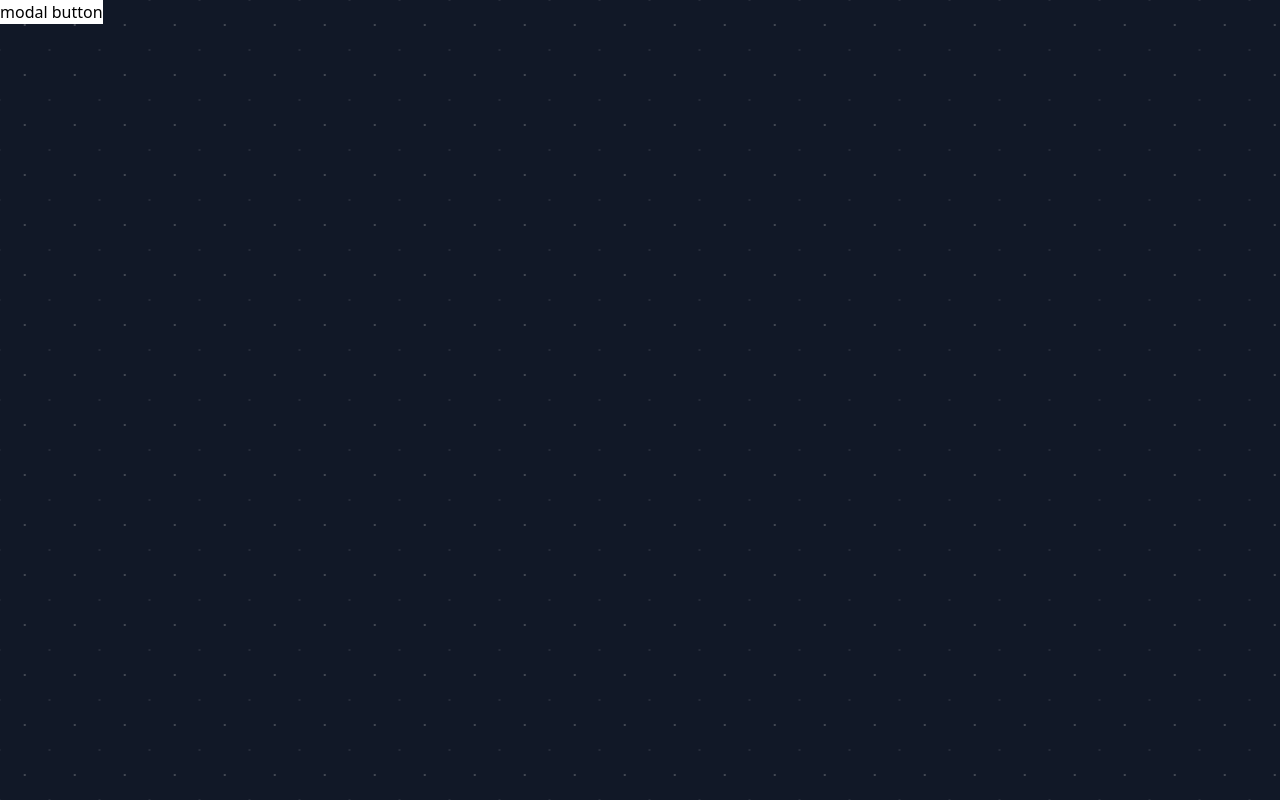
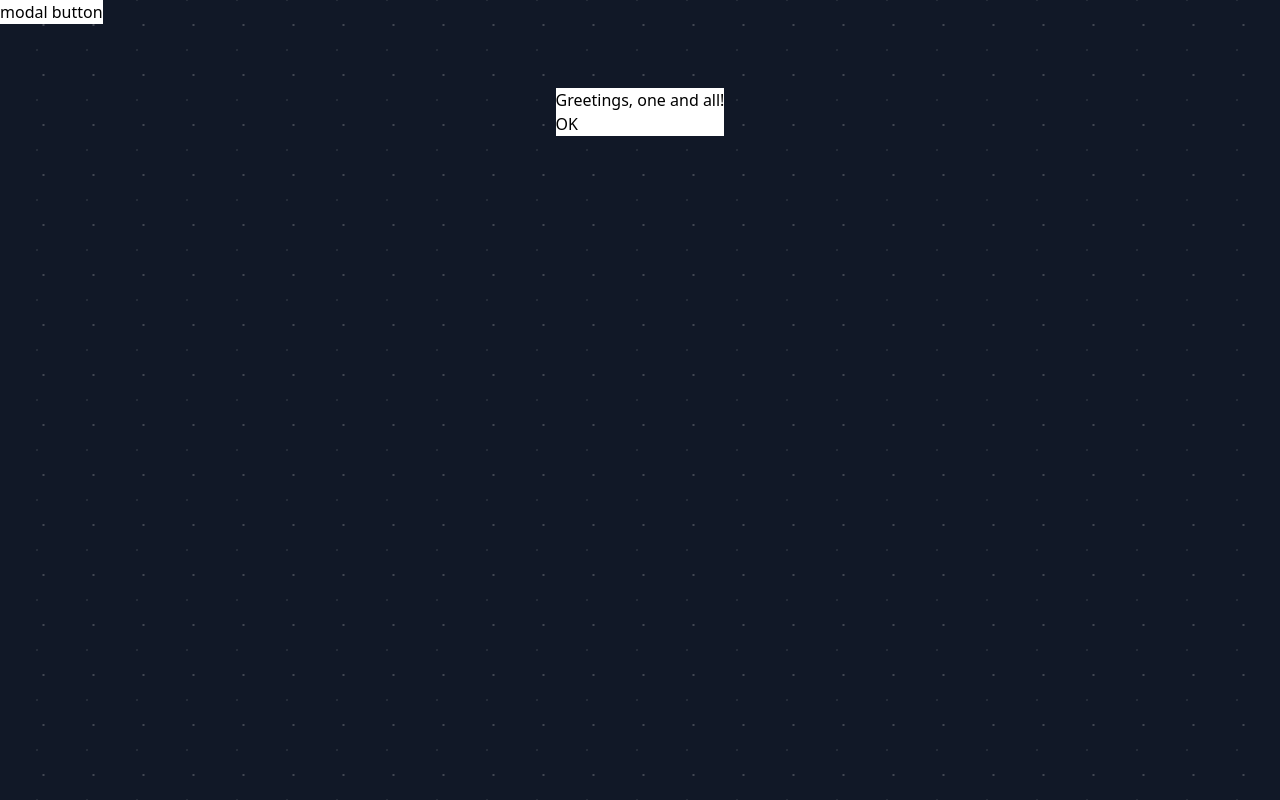
Before and after one commit to MatejMedvescek755/my-app, a React (Vite) app: page / in a window 1280 px wide. Built offline with nearby package versions, Linux system fonts and the light colour scheme.

Commit message:
fixed display error on modal

```diff
--- a/src/app/app.tsx
+++ b/src/app/app.tsx
@@ -1,19 +1,3 @@
-import Logos from "components/atoms/logos";
-import Card from "components/organisms/card";
-import {
-  BeakerIcon,
-  BookmarkIcon,
-  CakeIcon,
-  ChevronDownIcon,
-  CubeTransparentIcon,
-  FilmIcon,
-  PhoneXMarkIcon,
-  LockClosedIcon,
-  Bars3Icon,
-  PencilIcon,
-  PhotoIcon,
-} from "@heroicons/react/24/outline";
-import { QuestionMarkCircleIcon } from "@heroicons/react/24/solid";
 
 import styles from "./app.module.css";
 import Modal from "components/modals/modal"
@@ -22,9 +6,9 @@ import { useState } from "react";
 
 
 const App = (): JSX.Element => {
-  const [ modalState, setModalState ] = useState("close")
+  const [ modalState, setModalState ] = useState(false)
   const openState = () => {
-    setModalState("open")
+    setModalState(true)
     console.log(modalState)
   }
   return (
@@ -32,7 +16,9 @@ const App = (): JSX.Element => {
       <button className="w-5 h-3 bg-white" onClick={openState} >
         modal button
       </button>
-      <Modal {...{ state: modalState }}></Modal>
+      <div className="">
+        <Modal {...{ state: modalState }}></Modal>
+      </div>
     </main>
   );
 };
--- a/src/components/modals/index.ts
+++ b/src/components/modals/index.ts
@@ -1,7 +1,7 @@
 import Modal from "./modal";
 
 export interface ModalProps {
-    state: string;
+    state: boolean;
 }
 
 export default Modal
--- a/src/components/modals/modal.tsx
+++ b/src/components/modals/modal.tsx
@@ -3,11 +3,13 @@ import State, { ModalProps } from "./index"
 
 const Modal = (state: ModalProps) => {
     return (
-        <dialog {...state} className="w-16 h-12 bg-white border-1-black absolute top-20 left-50">
-            <p>Greetings, one and all!</p>
-            <form method="dialog">
-                <button>OK</button>
-            </form>
+        <dialog open={state} className="w-16 bg-white border-1-black absolute top-20 left-50">
+            <div className="h-20">
+                <p>Greetings, one and all!</p>
+                <form method="dialog">
+                    <button>OK</button>
+                </form>
+            </div>
         </dialog>
     );
 }
```
